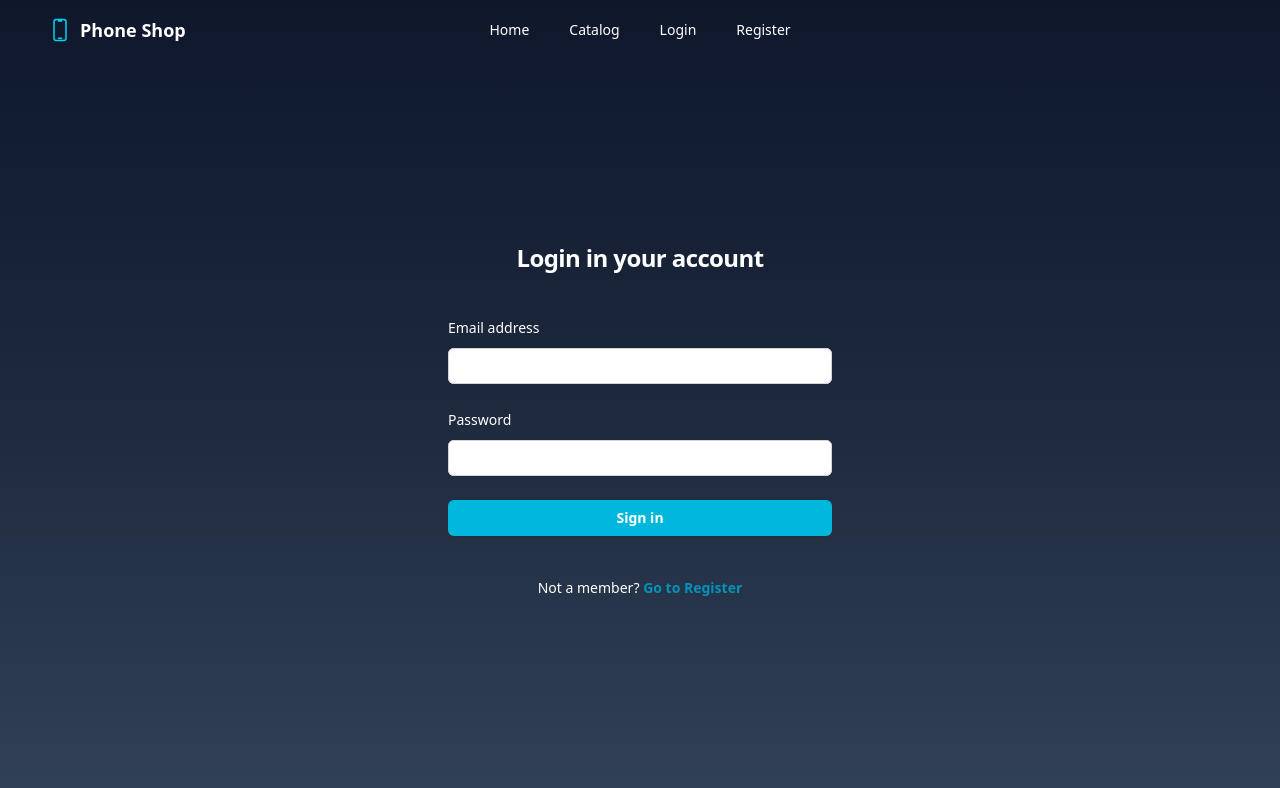
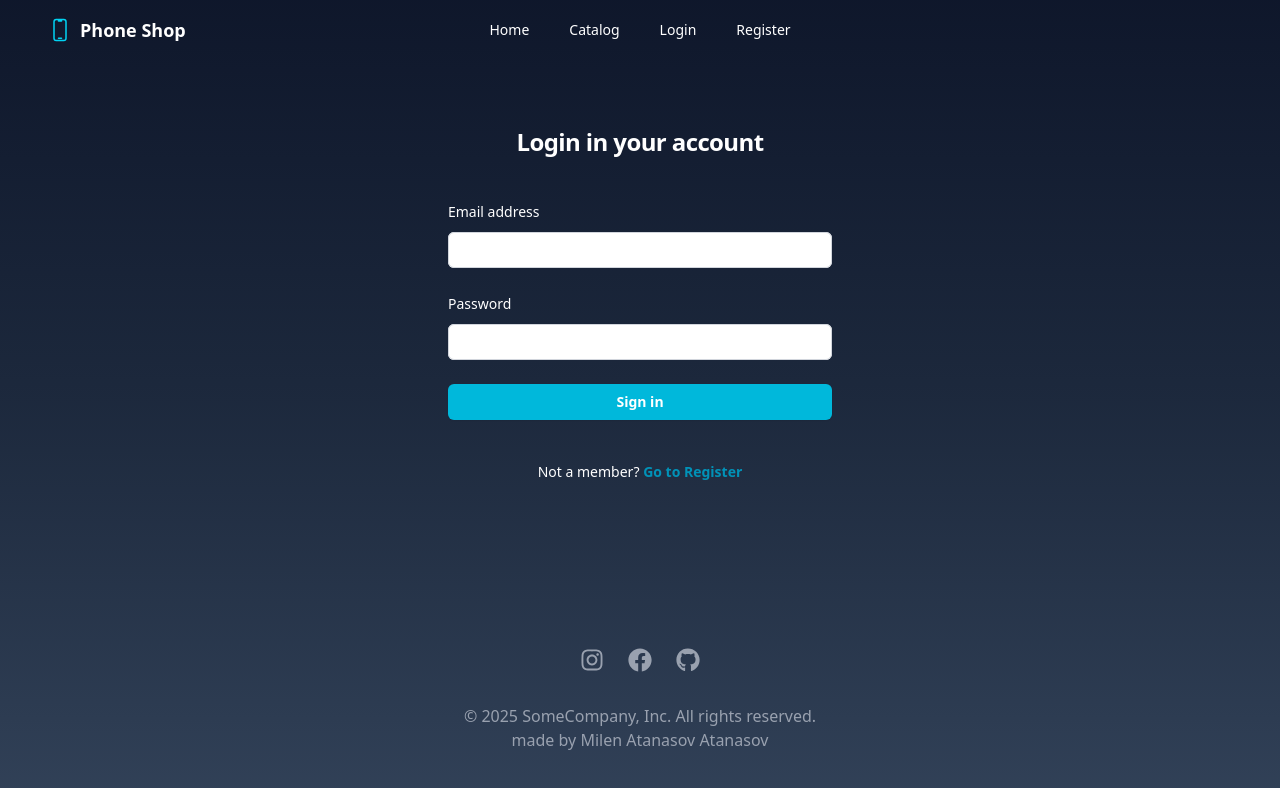
Before and after one commit to Milen03/Phone-Shop-React, a React (Vite) app in the folder client/: page /phone/login in a window 1280 px wide. Shown: the top 788 px of the page. Built offline with nearby package versions, Linux system fonts and the light colour scheme.

Commit message:
Add footer

```diff
--- a/client/package.json
+++ b/client/package.json
@@ -17,6 +17,7 @@
     "@tailwindcss/vite": "^4.1.4",
     "react": "^19.0.0",
     "react-dom": "^19.0.0",
+    "react-icons": "^5.5.0",
     "react-router": "^7.5.0",
     "tailwindcss": "^4.1.4"
   },
--- a/client/src/App.jsx
+++ b/client/src/App.jsx
@@ -15,6 +15,7 @@ import Edit from './components/edit/Edit.jsx'
 import GuestGuard from './components/guards/guestGuard.jsx'
 import AuthGuard from './components/guards/Authguard.jsx'
 import MyProfile from './components/my-profil/MyProfil.jsx'
+import Footer from './components/footer/Footer.jsx'
 
 
 function App() {
@@ -50,6 +51,7 @@ function App() {
             <Route path='/phone/my-profil' element={<MyProfile/>}/>
           </Route>
         </Routes>
+        <Footer/>
       </UserContext.Provider>
     </div>
 
--- /dev/null
+++ b/client/src/components/footer/Footer.jsx
@@ -0,0 +1,37 @@
+import { FaInstagram, FaGithub,FaFacebook } from 'react-icons/fa';
+
+export default function Footer() {
+  return (
+
+      <div className="max-w-screen-xl px-4 py-12 mx-auto space-y-8 overflow-hidden sm:px-6 lg:px-8">
+        <div className="flex justify-center mt-8 space-x-6">
+          <a
+            href="https://www.instagram.com/milen_atanasovv/"
+            className="text-gray-400 hover:text-gray-300"
+          >
+            <span className="sr-only">Instagram</span>
+            <FaInstagram className="w-6 h-6" aria-hidden="true" />
+          </a>
+          <a
+            href="https://www.facebook.com/profile.php?id=100002443156965"
+            className="text-gray-400 hover:text-gray-300"
+          >
+            <span className="sr-only">Facebook</span>
+            <FaFacebook className="w-6 h-6" aria-hidden="true" />
+          </a>
+          <a
+            href="https://github.com/Milen03/Phone-Shop-React"
+            className="text-gray-400 hover:text-gray-300"
+          >
+            <span className="sr-only">GitHub</span>
+            <FaGithub className="w-6 h-6" aria-hidden="true" />
+          </a>
+        </div>
+        <p className="mt-8 text-base leading-6 text-center text-gray-400">
+          © 2025 SomeCompany, Inc. All rights reserved. <br />
+          made by Milen Atanasov Atanasov
+        </p>
+      </div>
+
+  );
+}
--- a/client/src/components/my-profil/myProfileItem/MyProfileItem.jsx
+++ b/client/src/components/my-profil/myProfileItem/MyProfileItem.jsx
@@ -27,7 +27,7 @@ export default function MyProfileItem({
                     </h3>
                     <p className="mt-1 text-sm text-gray-400">{model}</p>
                   </div>
-                  <p className="text-sm font-medium text-gray-100">{price}</p>
+                  <p className="text-sm font-medium text-gray-100">{price} LV</p>
                 </div>
               </div>
         </>
```
Also changed, not shown: 1 other file (tests, documents, lock files or other folders).
